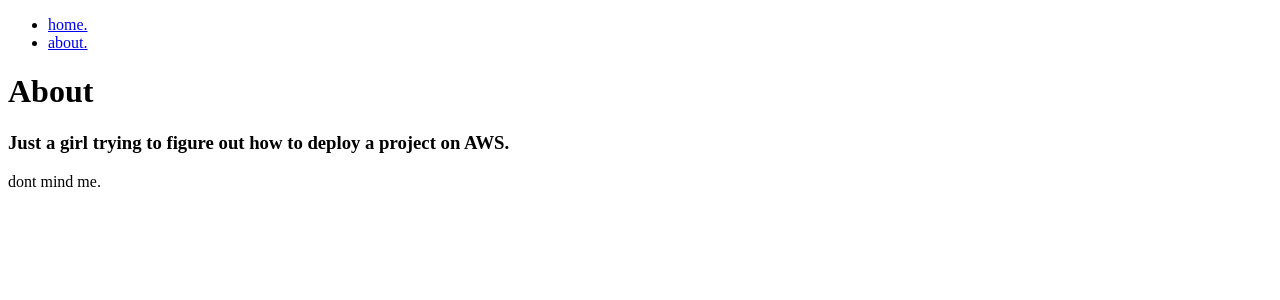
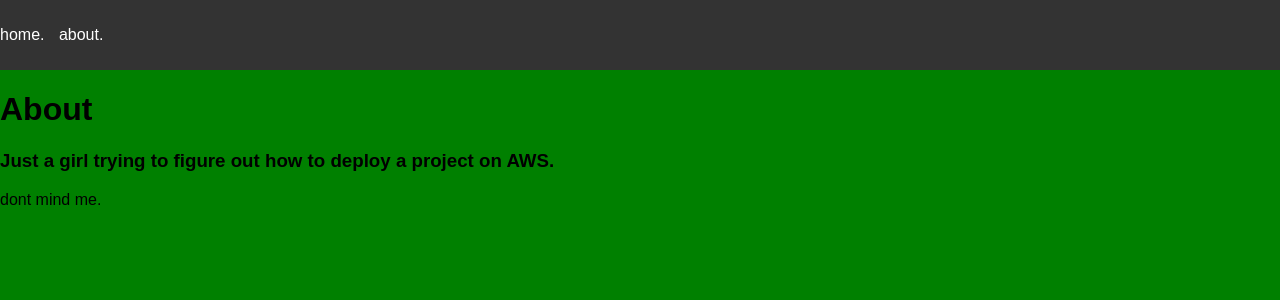
Before and after one commit to maviles7/awsdeploytest, a Django app: page /about/ in a window 1280 px wide. Shown: the top 300 px of the page. Run offline with Django 5.2, Linux system fonts and the light colour scheme.

Commit message:
link to static/css/base.css

```diff
--- a/awsdeploytest/settings.py
+++ b/awsdeploytest/settings.py
@@ -125,7 +125,10 @@ USE_TZ = True
 # Static files (CSS, JavaScript, Images)
 # https://docs.djangoproject.com/en/5.1/howto/static-files/
 
-STATIC_URL = 'static/'
+STATIC_URL = '/static/'
+STATICFILES_DIRS = [
+    BASE_DIR / "static",
+]
 
 # Default primary key field type
 # https://docs.djangoproject.com/en/5.1/ref/settings/#default-auto-field
--- /dev/null
+++ b/main_app/static/css/base.css
@@ -0,0 +1,3 @@
+body {
+    background-color: green;
+}
--- a/main_app/templates/base.html
+++ b/main_app/templates/base.html
@@ -1,8 +1,11 @@
+{% load static %}
+
 <!DOCTYPE html>
 <html lang="en">
 <head>
     <meta charset="UTF-8">
     <meta name="viewport" content="width=device-width, initial-scale=1.0">
+    <link rel="stylesheet" href="{% static 'css/base.css' %}" />
     <title>AWSdepolytest</title>
     {% block head %}
     {% endblock %}
--- /dev/null
+++ b/static/css/base.css
@@ -0,0 +1,24 @@
+/* Add your CSS styles here */
+body {
+    font-family: Arial, sans-serif;
+    background-color: green; /* Change background color to green */
+    margin: 0;
+    padding: 0;
+}
+header {
+    background-color: #333;
+    color: white;
+    padding: 10px 0;
+}
+nav ul {
+    list-style-type: none;
+    padding: 0;
+}
+nav ul li {
+    display: inline;
+    margin-right: 10px;
+}
+nav ul li a {
+    color: white;
+    text-decoration: none;
+}
```
